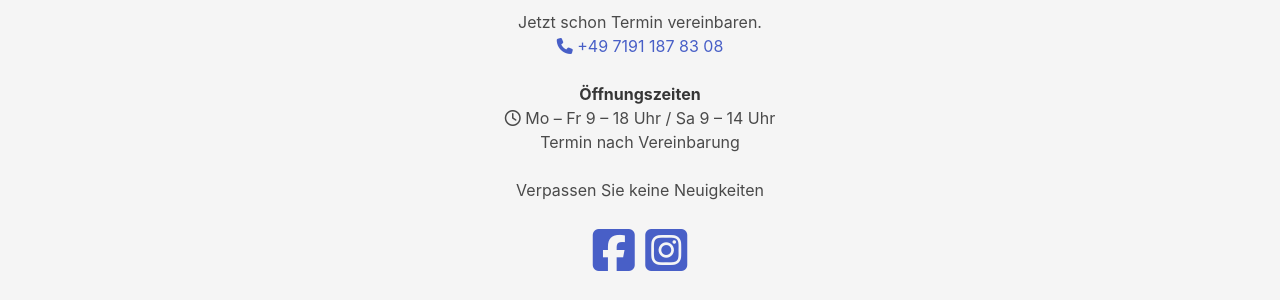
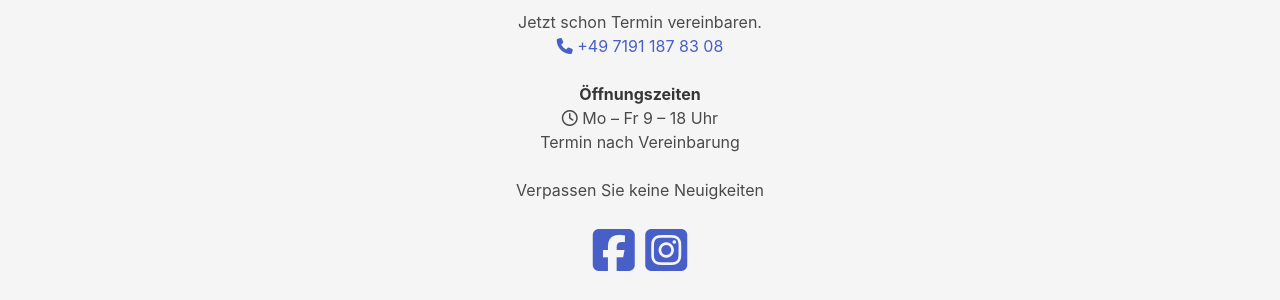
Before and after one commit to Anigerra/hairdesign-web, a Jekyll site: the page built from index.md, in a window 1280 px wide and 900 px high, scrolled down 850 px. Shown: the part 152-452 px from the top of the window. Built offline with Jekyll 4.4.1, drawn with Linux system fonts in a browser that asks for light colours; nearby versions of some CDN libraries.

Commit message:
edit opening hours

```diff
--- a/index.md
+++ b/index.md
@@ -38,7 +38,7 @@ title:
             <strong>&Ouml;ffnungszeiten</strong>
             <br/>
             <i class="fa fa-clock-o" aria-hidden="true"></i>
-            Mo &ndash; Fr 9 &ndash; 18 Uhr / Sa 9 &ndash; 14 Uhr
+            Mo &ndash; Fr 9 &ndash; 18 Uhr
             <br/>
             Termin nach Vereinbarung
         </div>
@@ -126,7 +126,6 @@ title:
             <strong>&Ouml;ffnungszeiten</strong>
             <br/>
             Mo &ndash; Fr 9 &ndash; 18 Uhr<br/>
-            Sa 9 &ndash; 14 Uhr<br/>
             Termin nach Vereinbarung
         </div>
     </div>
```
